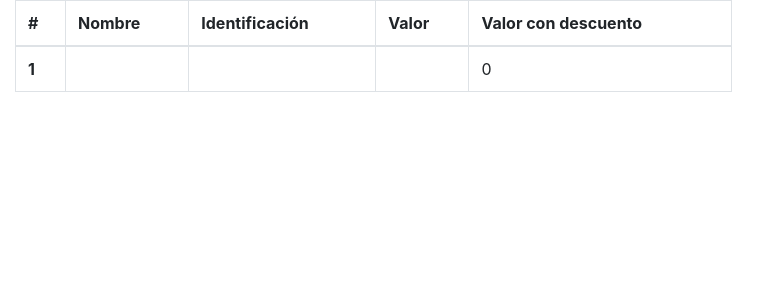
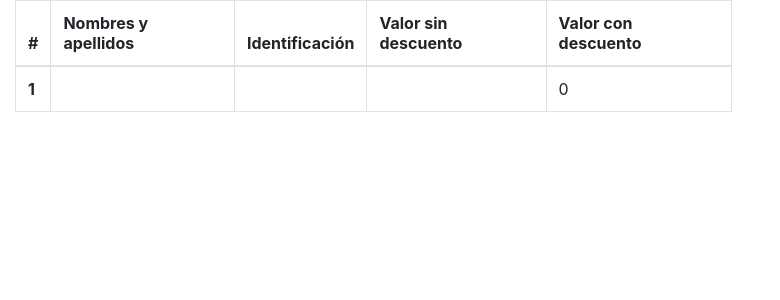
Before and after one commit to dricom/ParaAprender, a PHP site: page /FrmMostrar_Estudiante.php in a window 1280 px wide. Shown: the top 300 px of the page, without its empty margins (0-780 px from the left). Run offline with PHP 8.4, Linux system fonts and the light colour scheme; data that the repository does not hold is empty.

Commit message:
modificado los encabezados de las columnas

```diff
--- a/FrmMostrar_Estudiante.php
+++ b/FrmMostrar_Estudiante.php
@@ -22,9 +22,9 @@ $objEstudiante1=new Estudiante($nombre,$identificacion,$fechanacimiento,$valor);
   <thead>
     <tr>
       <th scope="col">#</th>
-      <th scope="col">Nombre</th>
+      <th scope="col">Nombres y apellidos</th>
       <th scope="col">Identificación</th>
-      <th scope="col">Valor</th>
+      <th scope="col">Valor sin descuento</th>
       <th scope="col">Valor con descuento</th>
     </tr>
   </thead>
```
